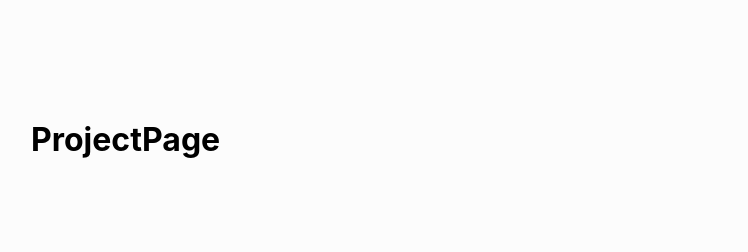
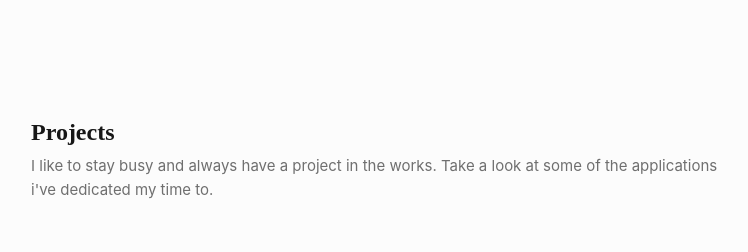
Before and after one commit to dannwaneri/portfolio_v4, a React (Create React App) app: page /projects in a window 1280 px wide. Shown: the top 252 px of the page, without its empty margins (265-1013 px from the left). Built offline with nearby package versions, Linux system fonts and the light colour scheme.

Commit message:
updated footer,projects and writing components.

```diff
--- a/src/components/Projects/projects.component.jsx
+++ b/src/components/Projects/projects.component.jsx
@@ -1,10 +1,11 @@
-
+import { NameContainer,TitleContainer} from '../Home/home.style';
 
 
 const Project = () => (
-    <>
-    <h1>ProjectPage</h1>
-    </>
+    <div style={{opacity: 1}}>
+    <NameContainer>Projects</NameContainer>
+    <TitleContainer>I like to stay busy and always have a project in the works. Take a look at some of the applications i've dedicated my time to.</TitleContainer>
+    </div>
 )
 
 export default Project;
--- a/src/components/Writing/writing.component.jsx
+++ b/src/components/Writing/writing.component.jsx
@@ -1,11 +1,12 @@
-
+import { NameContainer,TitleContainer} from '../Home/home.style';
 
 
 
 const Writing = () => (
-    <>
-    <h1>Writing Page</h1>
-    </>
+    <div style={{opacity:1}}>
+    <NameContainer>Writing</NameContainer>
+    <TitleContainer>A collection of new things i have learned,weird bugs i have solved, new tools i try and everything in between</TitleContainer>
+    </div>
 )
 
 export default Writing;
--- a/src/components/footer/footer.js
+++ b/src/components/footer/footer.js
@@ -34,24 +34,30 @@ const Footer = () => (
           </Tooltip>
           </NavLink>
           <hr/>
+          <NavLink exact to = "https://mobile.twitter.com/Techbro___" activeclassname="active">
           <Tooltip label="Twitter">
           <button>
         <svg width="24" height="24" viewBox="0 0 24 24" fill="none"><path opacity="0.25" d="M20.9999 7.5C21.4999 15 15.9999 21 8.99995 21C6.58804 21 4.17613 20.6768 2.28388 19.7706C1.85051 19.5631 2.0199 18.985 2.49936 18.9532C4.82944 18.7987 6.75765 18.2423 7.99995 17C11.0001 14 11.5 13 12.2646 9.02396C12.0933 8.54804 11.9999 8.03492 11.9999 7.5C11.9999 5.01472 14.0147 3 16.4999 3C18.0181 3 19.3607 3.75182 20.1757 4.90346L21.8929 4.65815C22.3207 4.59703 22.6194 5.07087 22.3796 5.43047L20.9999 7.5Z" fill="var(--colors-gray10)"></path><path d="M7.99998 16.9999C2.58358 15.1944 1.64928 8.49939 2.62226 5.00708C2.73651 4.59701 3.26964 4.59488 3.48453 4.96234C5.14601 7.80359 8.30518 9.38991 12.2646 9.02385C18.5 9.02385 17 19.9999 7.99998 16.9999Z" fill="var(--colors-gray10)"></path>
       </svg>
       </button>
           </Tooltip>
-        <Tooltip label="GitHub">
+          </NavLink>
+          <NavLink exact to ="https://github.com/Penuelnwaneri" activeclassname ="active">
+          <Tooltip label="GitHub">
         <button>
         <svg viewBox="0 0 24 24" width="24" height="24" fill="currentColor"><path fill="none" d="M0 0h24v24H0z"></path><path d="M12 2C6.475 2 2 6.475 2 12a9.994 9.994 0 0 0 6.838 9.488c.5.087.687-.213.687-.476 0-.237-.013-1.024-.013-1.862-2.512.463-3.162-.612-3.362-1.175-.113-.288-.6-1.175-1.025-1.413-.35-.187-.85-.65-.013-.662.788-.013 1.35.725 1.538 1.025.9 1.512 2.338 1.087 2.912.825.088-.65.35-1.087.638-1.337-2.225-.25-4.55-1.113-4.55-4.938 0-1.088.387-1.987 1.025-2.688-.1-.25-.45-1.275.1-2.65 0 0 .837-.262 2.75 1.026a9.28 9.28 0 0 1 2.5-.338c.85 0 1.7.112 2.5.337 1.912-1.3 2.75-1.024 2.75-1.024.55 1.375.2 2.4.1 2.65.637.7 1.025 1.587 1.025 2.687 0 3.838-2.337 4.688-4.562 4.938.362.312.675.912.675 1.85 0 1.337-.013 2.412-.013 2.75 0 .262.188.574.688.474A10.016 10.016 0 0 0 22 12c0-5.525-4.475-10-10-10z"></path>
       </svg>
       </button>
         </Tooltip>
-      <Tooltip label="Mail">
+          </NavLink>
+        <NavLink exact to ="mailto:Penuelnwaneri@gmail.com" activeclassname ="active">
+        <Tooltip label="Mail">
       <button>
         <svg width="24" height="24" viewBox="0 0 24 24" fill="none"><path opacity="0.25" d="M1 6C1 4.34315 2.34315 3 4 3H20C21.6569 3 23 4.34315 23 6V18C23 19.6569 21.6569 21 20 21H4C2.34315 21 1 19.6569 1 18V6Z" fill="var(--colors-gray10)"></path><path fillRule="evenodd" clipRule="evenodd" d="M5.23177 7.35981C5.58534 6.93553 6.2159 6.87821 6.64018 7.23177L11.3598 11.1648C11.7307 11.4738 12.2693 11.4738 12.6402 11.1648L17.3598 7.23177C17.7841 6.87821 18.4147 6.93553 18.7682 7.35981C19.1218 7.78409 19.0645 8.41465 18.6402 8.76822L13.9205 12.7012C12.808 13.6284 11.192 13.6284 10.0794 12.7012L5.35981 8.76822C4.93553 8.41465 4.87821 7.78409 5.23177 7.35981Z" fill="var(--colors-gray10)"></path>
       </svg>
       </button>
       </Tooltip>
+        </NavLink>
       <hr/>
       <Tooltip label="Dark Mode">
       <button>
```
